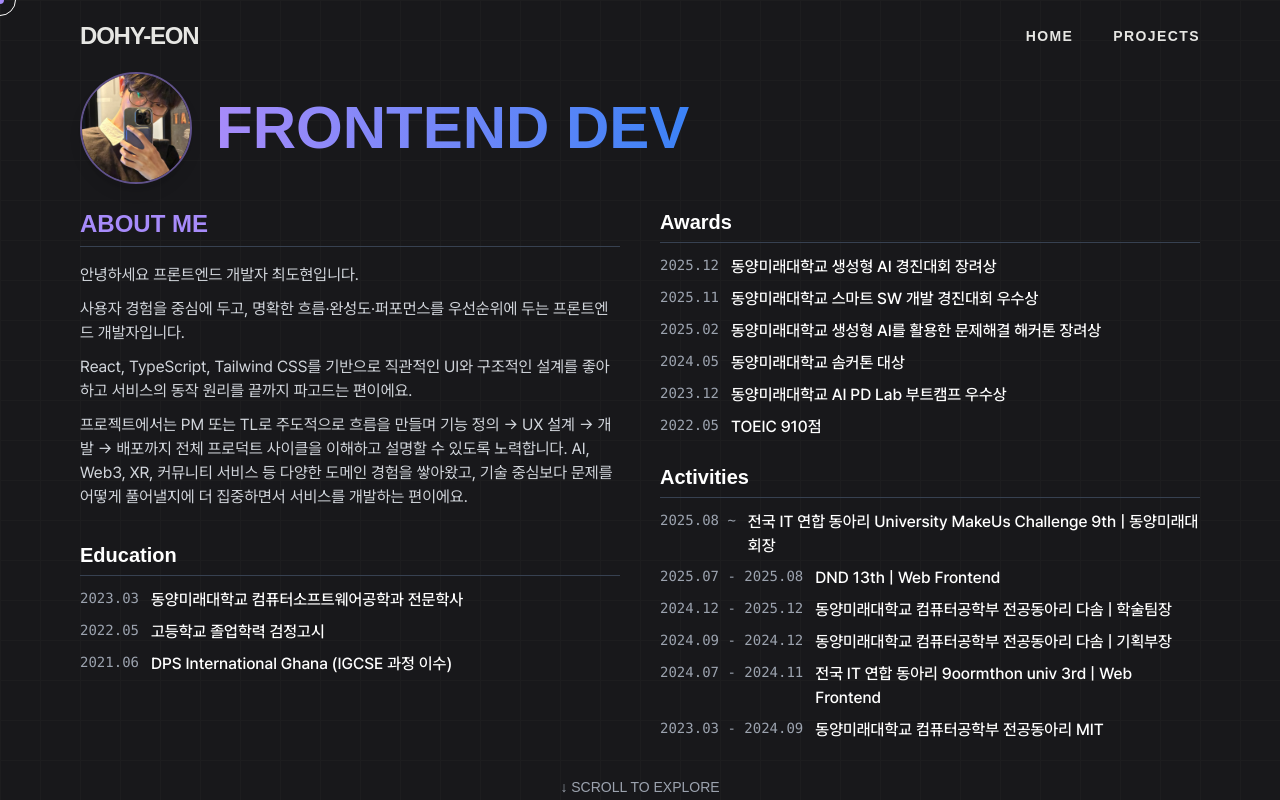
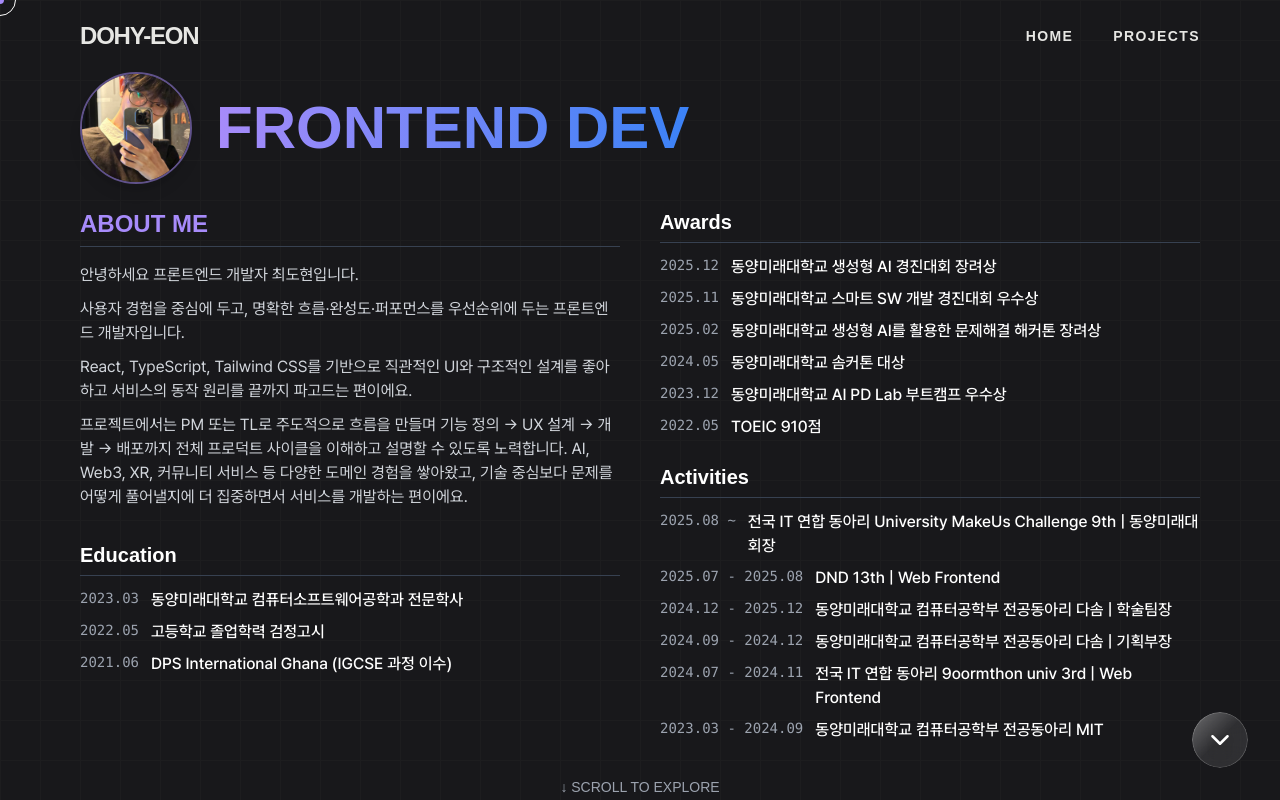
Before and after one commit to dohy-eon/portfolio, a React (Vite) app: page / in a window 1280 px wide. Shown: the top 800 px of the page. Built offline with nearby package versions, Linux system fonts and the light colour scheme; a web font is replaced by a local one.

Commit message:
feat: 플로팅 버튼 구현

```diff
--- a/src/App.tsx
+++ b/src/App.tsx
@@ -15,6 +15,7 @@ import ProjectDetail from './pages/ProjectDetail';
 import Cursor from './components/Cursor';
 import Header from './components/Header';
 import PageTransition from './components/PageTransition';
+import ScrollToTopBottom from './components/ScrollToTopBottom';
 
 // 라우트 변경을 감지하고 애니메이션을 적용하는 래퍼 컴포넌트
 const AnimatedRoutes = () => {
@@ -92,6 +93,9 @@ function App() {
           <Header />
 
           <AnimatedRoutes />
+
+          {/* 플로팅 스크롤 버튼 */}
+          <ScrollToTopBottom />
       </Router>
     </HelmetProvider>
   );
--- /dev/null
+++ b/src/components/ScrollToTopBottom.tsx
@@ -0,0 +1,143 @@
+import { useState, useEffect } from 'react';
+import { useLocation } from 'react-router-dom';
+import { motion, AnimatePresence } from 'framer-motion';
+
+const ScrollToTopBottom = () => {
+  const location = useLocation();
+  const isHomePage = location.pathname === '/';
+  const [isVisible, setIsVisible] = useState(false);
+  const [isAtTop, setIsAtTop] = useState(true);
+
+  useEffect(() => {
+    const handleScroll = () => {
+      const lenis = (window as any).lenis;
+
+      let scrollY: number;
+      if (lenis) {
+        scrollY = lenis.scroll;
+      } else {
+        scrollY = window.scrollY || window.pageYOffset || document.documentElement.scrollTop;
+      }
+
+      // 상단 근처인지 확인 (100px 이내)
+      const nearTop = scrollY < 100;
+
+      setIsAtTop(nearTop);
+      setIsVisible(nearTop || scrollY > 300);
+    };
+
+    // requestAnimationFrame을 사용하여 주기적으로 체크
+    let rafId: number;
+    const checkScroll = () => {
+      handleScroll();
+      rafId = requestAnimationFrame(checkScroll);
+    };
+
+    rafId = requestAnimationFrame(checkScroll);
+
+    // 초기 상태 확인
+    handleScroll();
+
+    return () => {
+      if (rafId) {
+        cancelAnimationFrame(rafId);
+      }
+    };
+  }, []);
+
+  const handleClick = () => {
+    const lenis = (window as any).lenis;
+
+    if (isAtTop) {
+      // 상단에 있으면 하단으로
+      if (lenis) {
+        const documentHeight = document.documentElement.scrollHeight;
+        const windowHeight = window.innerHeight;
+        const maxScroll = documentHeight - windowHeight;
+        lenis.scrollTo(maxScroll, { duration: 1.2, easing: (t: number) => Math.min(1, 1.001 - Math.pow(2, -10 * t)) });
+      } else {
+        window.scrollTo({ top: document.documentElement.scrollHeight, behavior: 'smooth' });
+      }
+    } else {
+      // 하단이 아니면 상단으로
+      if (lenis) {
+        lenis.scrollTo(0, { duration: 1.2, easing: (t: number) => Math.min(1, 1.001 - Math.pow(2, -10 * t)) });
+      } else {
+        window.scrollTo({ top: 0, behavior: 'smooth' });
+      }
+    }
+  };
+
+  // 메인 화면이 아니거나 스크롤이 충분하지 않으면 표시하지 않음
+  if (!isHomePage || !isVisible) return null;
+
+  return (
+    <AnimatePresence>
+      <motion.div
+        initial={{ opacity: 0, scale: 0.8 }}
+        animate={{ opacity: 1, scale: 1 }}
+        exit={{ opacity: 0, scale: 0.8 }}
+        className="fixed bottom-8 right-8 z-40"
+      >
+        {/* Liquid Glass 효과의 단일 버튼 */}
+        <motion.button
+          onClick={handleClick}
+          className="relative w-14 h-14 rounded-full overflow-hidden group"
+          aria-label={isAtTop ? "맨 아래로 이동" : "맨 위로 이동"}
+          whileHover={{ scale: 1.05 }}
+          whileTap={{ scale: 0.95 }}
+        >
+          {/* Liquid Glass 배경 */}
+          <div className="absolute inset-0 bg-white/10 backdrop-blur-md border border-white/20 rounded-full shadow-2xl" />
+
+          {/* 반사 효과 (상단 하이라이트) */}
+          <div className="absolute inset-0 bg-gradient-to-br from-white/30 via-transparent to-transparent rounded-full" />
+
+          {/* 그라데이션 보더 효과 */}
+          <div className="absolute inset-0 rounded-full bg-gradient-to-br from-violet-400/50 via-purple-400/30 to-pink-400/50 opacity-0 group-hover:opacity-100 transition-opacity duration-300" />
+
+          {/* 아이콘 컨테이너 */}
+          <div className="relative w-full h-full flex items-center justify-center">
+            <motion.div
+              key={isAtTop ? 'down' : 'up'}
+              initial={{ opacity: 0, rotate: isAtTop ? -180 : 180 }}
+              animate={{ opacity: 1, rotate: 0 }}
+              exit={{ opacity: 0, rotate: isAtTop ? 180 : -180 }}
+              transition={{ duration: 0.3 }}
+              className="text-white"
+            >
+              {isAtTop ? (
+                <svg
+                  xmlns="http://www.w3.org/2000/svg"
+                  fill="none"
+                  viewBox="0 0 24 24"
+                  strokeWidth={2.5}
+                  stroke="currentColor"
+                  className="w-6 h-6 drop-shadow-lg"
+                >
+                  <path strokeLinecap="round" strokeLinejoin="round" d="M19.5 8.25l-7.5 7.5-7.5-7.5" />
+                </svg>
+              ) : (
+                <svg
+                  xmlns="http://www.w3.org/2000/svg"
+                  fill="none"
+                  viewBox="0 0 24 24"
+                  strokeWidth={2.5}
+                  stroke="currentColor"
+                  className="w-6 h-6 drop-shadow-lg"
+                >
+                  <path strokeLinecap="round" strokeLinejoin="round" d="M4.5 15.75l7.5-7.5 7.5 7.5" />
+                </svg>
+              )}
+            </motion.div>
+          </div>
+
+          {/* 호버 시 빛나는 효과 */}
+          <div className="absolute inset-0 rounded-full bg-white/0 group-hover:bg-white/10 transition-all duration-500" />
+        </motion.button>
+      </motion.div>
+    </AnimatePresence>
+  );
+};
+
+export default ScrollToTopBottom;
```
